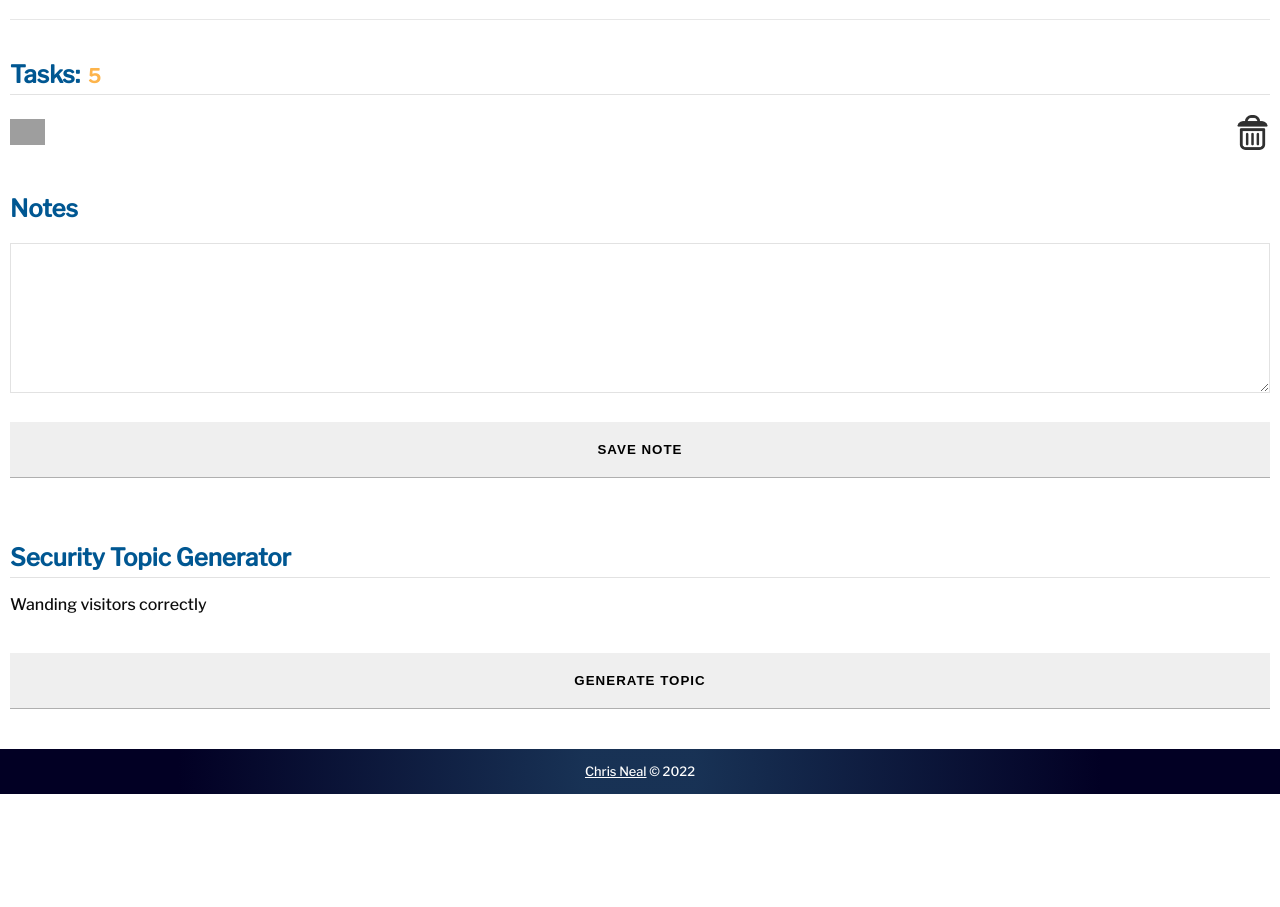
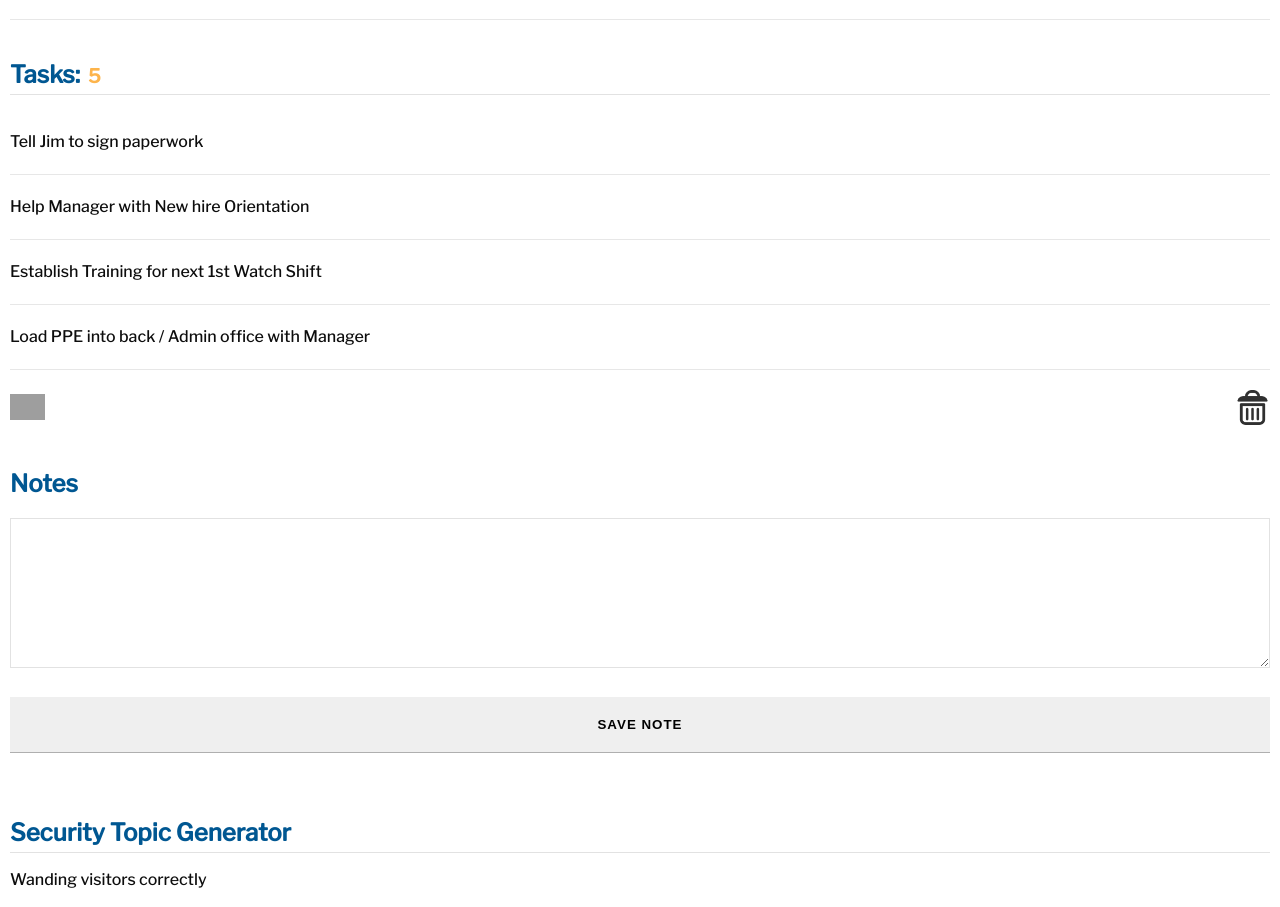
Before and after one commit to chrisvneal/security-soup, a React (Create React App) app: page / in a window 1280 px wide. Shown: the part 1374-2281 px from the top of the page. Before the commit the page ends 2168 px from the top, so only its background shows below. Built offline with nearby package versions, Linux system fonts and the light colour scheme; grey boxes are pictures that could not be loaded.

Commit message:
Get tasks to show up from state

```diff
--- a/src/components/Tasks.js
+++ b/src/components/Tasks.js
@@ -32,9 +32,7 @@ const Tasks = () => {
   const [textInput, setTextInput] = useState("");
   // put an <li></li> around each task string
   const makeTaskListItem = (text) => {
-    const li = document.createElement("li");
-    li.textContent = text;
-    return li;
+    return <li>{text}</li>;
   };
 
   // clear input field
@@ -42,11 +40,20 @@ const Tasks = () => {
     setTextInput("");
   };
 
-  const [taskItems, setTaskItems] = useState(() => {
-    return supTasks.map((task) => {
-      makeTaskListItem(task.title);
+  const tasks = supTasks
+    .map((task) => {
+      return task.title;
+    })
+    .map((task) => {
+      return makeTaskListItem(task);
     });
-  });
+
+  console.log(tasks);
+  console.log(listUl.current);
+
+  const [taskItems, setTaskItems] = useState([...tasks]);
+
+  // console.log("task items: " + taskItems);
   // const taskInput = document.querySelector(".task-input");
 
   // insert task list items in array
@@ -58,8 +65,9 @@ const Tasks = () => {
 
   // appends each task to Tasks List
   const placeItems = () => {
+    // console.log("List: " + listUl);
     taskItems.forEach((task) => {
-      listUl.append(task);
+      listUl.current.append(task);
     });
   };
 
@@ -124,7 +132,7 @@ const Tasks = () => {
         Tasks: <span className="task-count">5</span>
       </h2>
       <div className="tasks-list">
-        <ul ref={listUl}></ul>
+        <ul ref={listUl}>{taskItems}</ul>
       </div>
 
       <div className="tasks-header">
```
